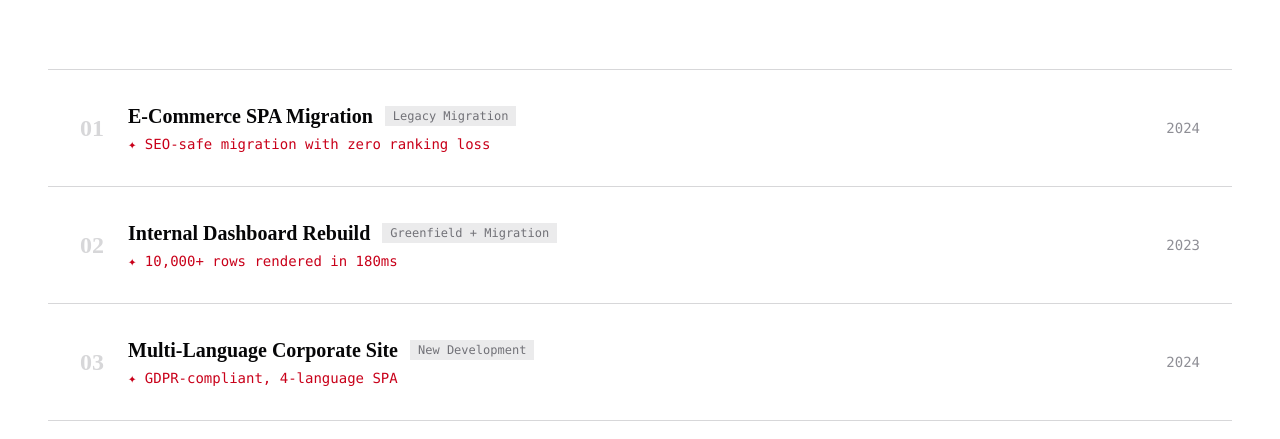
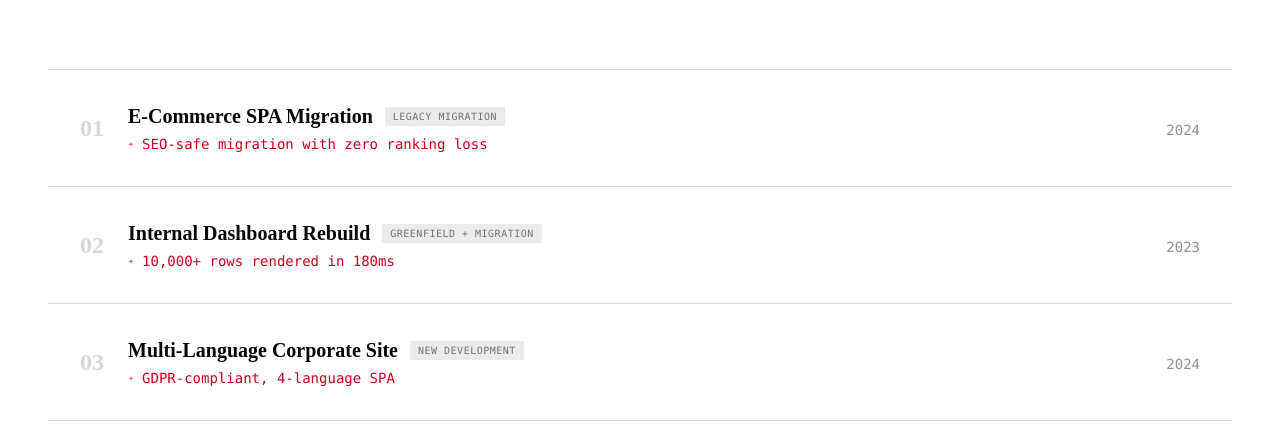
Before and after one commit to RionChoi/Mr_Resume, a Next.js app: page / in a window 1280 px wide. Shown: the part 4761-5200 px from the top of the page. Built offline with nearby package versions, Linux system fonts and the light colour scheme.

Commit message:
Issue where sub-content is not displayed after mouse hover

```diff
--- a/src/components/ProjectsSection.tsx
+++ b/src/components/ProjectsSection.tsx
@@ -6,7 +6,8 @@
  * Each card: Problem → Tech → Result format
  */
 
-import { useEffect, useRef, useState } from "react";
+import { useState } from "react";
+import { motion, AnimatePresence } from "framer-motion";
 
 const projects = [
   {
@@ -68,29 +69,15 @@ const projects = [
 ];
 
 export default function ProjectsSection() {
-  const sectionRef = useRef<HTMLDivElement>(null);
   const [hoveredIdx, setHoveredIdx] = useState<number | null>(null);
 
-  useEffect(() => {
-    const observer = new IntersectionObserver(
-      (entries) => {
-        entries.forEach((entry) => {
-          if (entry.isIntersecting) {
-            entry.target.classList.add("visible");
-          }
-        });
-      },
-      { threshold: 0.08 }
-    );
-    const els = sectionRef.current?.querySelectorAll(".fade-up");
-    els?.forEach((el) => observer.observe(el));
-    return () => observer.disconnect();
-  }, []);
-
   return (
-    <section id="projects" ref={sectionRef} className="py-32 relative overflow-hidden">
+    <section id="projects" className="py-32 relative overflow-hidden bg-white">
       {/* Background number */}
-      <div
+      <motion.div
+        initial={{ opacity: 0, x: -50 }}
+        whileInView={{ opacity: 1, x: 0 }}
+        viewport={{ once: true }}
         className="absolute top-8 left-0 select-none pointer-events-none"
         style={{
           fontSize: "clamp(6rem, 18vw, 16rem)",
@@ -104,85 +91,115 @@ export default function ProjectsSection() {
         aria-hidden="true"
       >
         04
-      </div>
+      </motion.div>
 
       <div className="container relative z-10">
         {/* Section header */}
-        <div className="flex items-center gap-4 mb-6 fade-up">
+        <motion.div
+          initial={{ opacity: 0, y: 20 }}
+          whileInView={{ opacity: 1, y: 0 }}
+          viewport={{ once: true }}
+          className="flex items-center gap-4 mb-6"
+        >
           <span className="accent-line" />
           <span className="text-xs font-mono font-medium tracking-[0.25em] uppercase text-[oklch(0.52_0.22_25)]">
             Projects
           </span>
           <div className="flex-1 h-px bg-[oklch(0.88_0.003_285)]" />
-        </div>
+        </motion.div>
 
-        <div className="mb-16 fade-up" style={{ transitionDelay: "0.05s" }}>
+        <motion.div
+          initial={{ opacity: 0, y: 20 }}
+          whileInView={{ opacity: 1, y: 0 }}
+          viewport={{ once: true }}
+          transition={{ delay: 0.1 }}
+          className="mb-16"
+        >
           <h2
             className="text-4xl md:text-5xl font-bold text-[oklch(0.12_0.005_285)] leading-tight"
             style={{ fontFamily: "'Playfair Display', serif" }}
           >
             Selected Work
           </h2>
-        </div>
+        </motion.div>
 
         {/* Projects list */}
-        <div className="space-y-0 border-t border-[oklch(0.88_0.003_285)]">
+        <div className="border-t border-[oklch(0.88_0.003_285)]">
           {projects.map((project, i) => (
-            <div
+            <motion.div
               key={project.num}
-              className={`fade-up border-b border-[oklch(0.88_0.003_285)] transition-all duration-300 cursor-pointer ${
-                hoveredIdx === i ? "bg-[oklch(0.98_0.001_285)]" : "bg-white"
-              }`}
-              style={{ transitionDelay: `${i * 0.07}s` }}
+              initial={{ opacity: 0, y: 20 }}
+              whileInView={{ opacity: 1, y: 0 }}
+              viewport={{ once: true, margin: "-10% 0px" }}
+              transition={{ delay: i * 0.1 }}
               onMouseEnter={() => setHoveredIdx(i)}
               onMouseLeave={() => setHoveredIdx(null)}
+              className="border-b border-[oklch(0.88_0.003_285)] group cursor-pointer relative overflow-hidden"
+              style={{
+                backgroundColor: hoveredIdx === i ? "oklch(0.98 0.001 285)" : "transparent",
+                transition: "background-color 0.4s ease",
+              }}
             >
-              {/* Header row */}
-              <div className="grid grid-cols-[auto_1fr_auto] gap-6 items-center p-6 md:p-8">
-                <span
-                  className="text-2xl font-bold"
+              {/* Main Content Area */}
+              <div className="relative z-10 grid grid-cols-[auto_1fr_auto] gap-6 items-center p-6 md:p-8">
+                {/* Number */}
+                <motion.span
+                  animate={{
+                    color: hoveredIdx === i ? "var(--primary)" : "oklch(0.88 0.003 285)",
+                    scale: hoveredIdx === i ? 1.05 : 1
+                  }}
+                  className="text-2xl font-bold transition-colors duration-300"
                   style={{
                     fontFamily: "'Playfair Display', serif",
-                    color: hoveredIdx === i ? `${project.color}` : "oklch(0.88 0.003 285)",
-                    transition: "color 0.3s ease",
+                    color: hoveredIdx === i ? project.color : "oklch(0.88 0.003 285)",
                   }}
                 >
                   {project.num}
-                </span>
+                </motion.span>
+
+                {/* Title and Highlight */}
                 <div>
                   <div className="flex flex-wrap items-center gap-3 mb-1">
                     <h3
-                      className="text-lg md:text-xl font-bold text-[oklch(0.12_0.005_285)]"
+                      className="text-lg md:text-xl font-bold text-[oklch(0.12_0.005_285)] group-hover:text-[oklch(0.52_0.22_25)] transition-colors duration-300"
                       style={{ fontFamily: "'Playfair Display', serif" }}
                     >
                       {project.title}
                     </h3>
-                    <span className="text-xs font-mono bg-[oklch(0.94_0.002_285)] px-2 py-0.5 text-[oklch(0.55_0.01_285)]">
+                    <span className="text-[10px] font-mono bg-[oklch(0.94_0.002_285)] px-2 py-0.5 text-[oklch(0.55_0.01_285)] uppercase tracking-wider">
                       {project.type}
                     </span>
                   </div>
-                  <p
-                    className="text-sm text-[oklch(0.52_0.22_25)] font-mono"
+                  <motion.p
+                    animate={{ opacity: 1, x: 0 }}
+                    className="text-sm text-[oklch(0.52_0.22_25)] font-mono flex items-center gap-2"
                   >
-                    ✦ {project.highlight}
-                  </p>
+                    <span className="text-[10px] opacity-60">✦</span> {project.highlight}
+                  </motion.p>
                 </div>
-                <span className="text-sm font-mono text-[oklch(0.65_0.01_285)]">
+
+                {/* Year */}
+                <span className="text-sm font-mono text-[oklch(0.65_0.01_285)] self-center pt-1">
                   {project.year}
                 </span>
               </div>
 
-              {/* Expanded detail */}
-              <div
-                className={`overflow-hidden transition-all duration-400 ease-in-out ${
-                  hoveredIdx === i ? "max-h-[600px] opacity-100" : "max-h-0 opacity-0"
-                }`}
+              {/* Accordion Expansion */}
+              <AnimatePresence initial={false}>
+                {hoveredIdx === i && (
+                  <motion.div
+                    key="content"
+                    initial={{ height: 0, opacity: 0 }}
+                    animate={{ height: "auto", opacity: 1 }}
+                    exit={{ height: 0, opacity: 0 }}
+                    transition={{ duration: 0.5, ease: [0.16, 1, 0.3, 1] }}
+                    className="overflow-hidden"
                   >
                     <div className="px-6 md:px-8 pb-8">
                       <div className="border-t border-[oklch(0.92_0.002_285)] pt-6">
-                    <div className="grid grid-cols-1 md:grid-cols-3 gap-6 mb-6">
+                        <div className="grid grid-cols-1 md:grid-cols-3 gap-8 mb-8">
                           <div>
-                        <p className="text-xs font-mono text-[oklch(0.52_0.22_25)] tracking-widest uppercase mb-2">
+                            <p className="text-[10px] font-mono text-[oklch(0.52_0.22_25)] tracking-[0.2em] uppercase mb-3">
                               Problem
                             </p>
                             <p
@@ -193,7 +210,7 @@ export default function ProjectsSection() {
                             </p>
                           </div>
                           <div>
-                        <p className="text-xs font-mono text-[oklch(0.52_0.22_25)] tracking-widest uppercase mb-2">
+                            <p className="text-[10px] font-mono text-[oklch(0.52_0.22_25)] tracking-[0.2em] uppercase mb-3">
                               Solution
                             </p>
                             <p
@@ -204,7 +221,7 @@ export default function ProjectsSection() {
                             </p>
                           </div>
                           <div>
-                        <p className="text-xs font-mono text-[oklch(0.52_0.22_25)] tracking-widest uppercase mb-2">
+                            <p className="text-[10px] font-mono text-[oklch(0.52_0.22_25)] tracking-[0.2em] uppercase mb-3">
                               Result
                             </p>
                             <p
@@ -215,7 +232,8 @@ export default function ProjectsSection() {
                             </p>
                           </div>
                         </div>
-                    <div className="flex flex-wrap gap-2">
+
+                        <div className="flex flex-wrap gap-2 pt-4">
                           {project.stack.map((tech) => (
                             <span key={tech} className="skill-tag">
                               {tech}
@@ -224,8 +242,17 @@ export default function ProjectsSection() {
                         </div>
                       </div>
                     </div>
-              </div>
-            </div>
+                  </motion.div>
+                )}
+              </AnimatePresence>
+
+              {/* Interaction Guide Line (only shows on hover) */}
+              <motion.div
+                className="absolute left-0 top-0 bottom-0 w-1 bg-[oklch(0.52_0.22_25)]"
+                animate={{ scaleY: hoveredIdx === i ? 1 : 0 }}
+                transition={{ duration: 0.3 }}
+              />
+            </motion.div>
           ))}
         </div>
       </div>
```
Lines whose indentation alone changed are shown as unchanged.
